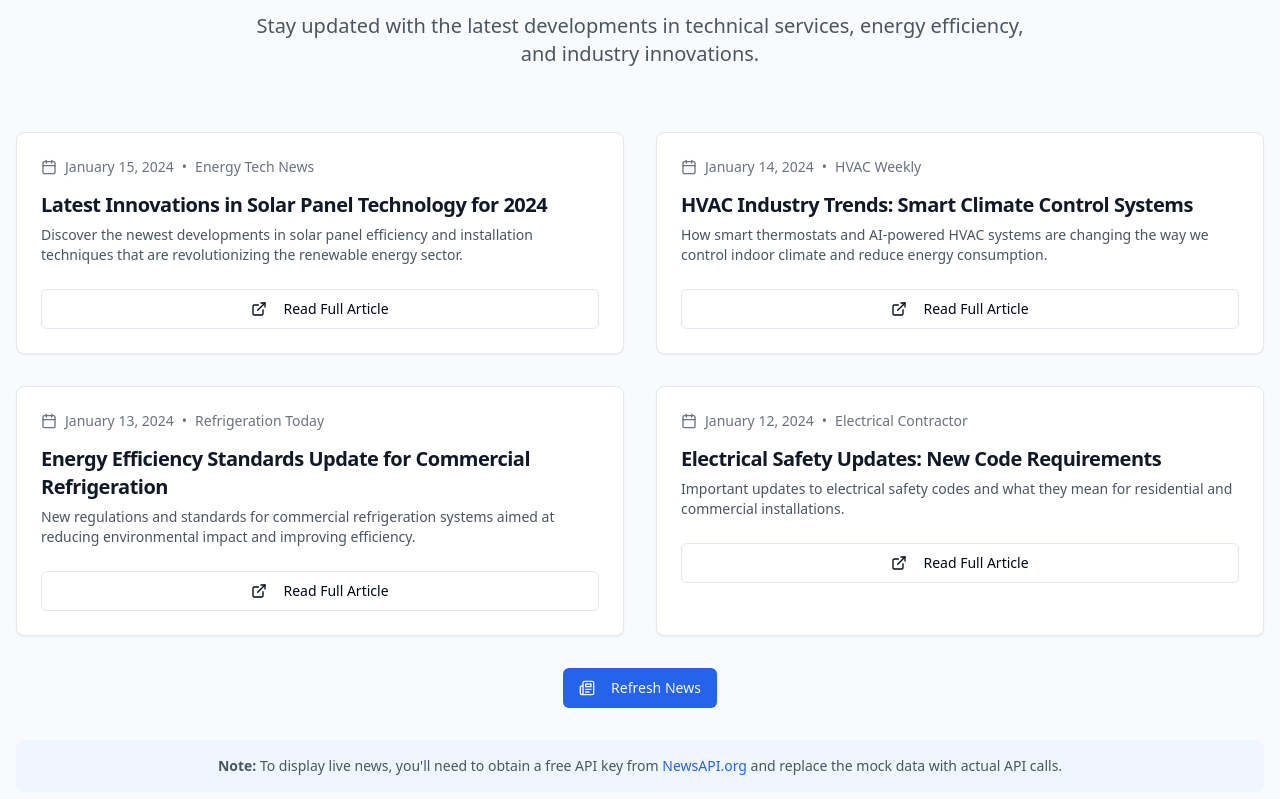
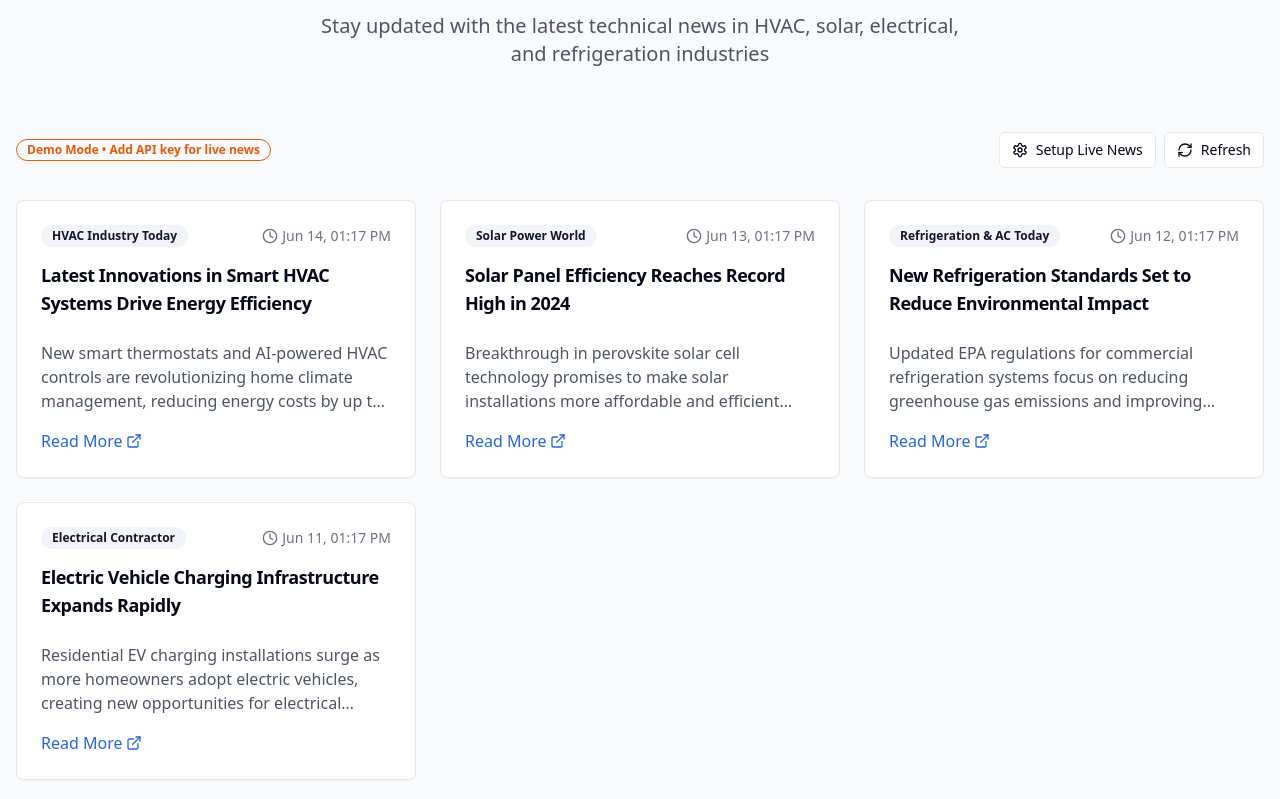
Before and after one commit to dayotunde25/cool-tech-solutions-hub, a React (Vite) app: page / in a window 1280 px wide. Shown: the part 2961-3760 px from the top of the page. Built offline with nearby package versions, Linux system fonts and the light colour scheme.

Commit message:
Automate industry news feed
Implement automated fetching of industry news related to technical services. The news will be dynamically updated on the interface.

```diff
--- a/src/components/News.tsx
+++ b/src/components/News.tsx
@@ -1,176 +1,312 @@
 
 import { useState, useEffect } from 'react';
-import { Card, CardContent, CardDescription, CardHeader, CardTitle } from '@/components/ui/card';
+import { Card, CardContent, CardHeader, CardTitle } from '@/components/ui/card';
+import { Badge } from '@/components/ui/badge';
+import { Input } from '@/components/ui/input';
 import { Button } from '@/components/ui/button';
-import { Newspaper, ExternalLink, Calendar } from 'lucide-react';
+import { Clock, ExternalLink, RefreshCw, Key, Settings } from 'lucide-react';
 import { useToast } from '@/hooks/use-toast';
 
 interface NewsArticle {
   title: string;
   description: string;
   url: string;
-  urlToImage: string;
   publishedAt: string;
   source: {
     name: string;
   };
+  urlToImage?: string;
 }
 
 const News = () => {
   const [articles, setArticles] = useState<NewsArticle[]>([]);
-  const [loading, setLoading] = useState(true);
+  const [loading, setLoading] = useState(false);
+  const [apiKey, setApiKey] = useState('');
+  const [savedApiKey, setSavedApiKey] = useState('');
+  const [showApiSetup, setShowApiSetup] = useState(false);
   const { toast } = useToast();
 
+  // Technical keywords for filtering relevant news
+  const techKeywords = [
+    'HVAC', 'air conditioning', 'refrigeration', 'solar panels', 'electrical',
+    'inverter', 'heat pump', 'cooling system', 'energy efficiency', 'smart home',
+    'renewable energy', 'electric vehicle charging', 'home automation', 'solar energy',
+    'electrical systems', 'refrigeration technology', 'climate control'
+  ];
+
   useEffect(() => {
-    fetchNews();
+    // Load saved API key from localStorage
+    const saved = localStorage.getItem('newsApiKey');
+    if (saved) {
+      setSavedApiKey(saved);
+      fetchNews(saved);
+    } else {
+      // Show mock data if no API key
+      loadMockData();
+    }
   }, []);
 
-  const fetchNews = async () => {
-    try {
-      setLoading(true);
-      // Using NewsAPI.org - requires API key for production
-      // For demo purposes, using a mock response structure
-
-      // In production, you would use:
-      // const response = await fetch(`https://newsapi.org/v2/everything?q=HVAC OR refrigeration OR solar OR electrical&sortBy=publishedAt&apiKey=YOUR_API_KEY`);
-
-      // For now, we'll create mock data to demonstrate the structure
+  const loadMockData = () => {
     const mockArticles: NewsArticle[] = [
       {
-          title: "Latest Innovations in Solar Panel Technology for 2024",
-          description: "Discover the newest developments in solar panel efficiency and installation techniques that are revolutionizing the renewable energy sector.",
+        title: "Latest Innovations in Smart HVAC Systems Drive Energy Efficiency",
+        description: "New smart thermostats and AI-powered HVAC controls are revolutionizing home climate management, reducing energy costs by up to 30%.",
         url: "#",
-          urlToImage: "/placeholder.svg",
-          publishedAt: "2024-01-15T10:30:00Z",
-          source: { name: "Energy Tech News" }
+        publishedAt: new Date(Date.now() - 24 * 60 * 60 * 1000).toISOString(),
+        source: { name: "HVAC Industry Today" }
       },
       {
-          title: "HVAC Industry Trends: Smart Climate Control Systems",
-          description: "How smart thermostats and AI-powered HVAC systems are changing the way we control indoor climate and reduce energy consumption.",
+        title: "Solar Panel Efficiency Reaches Record High in 2024",
+        description: "Breakthrough in perovskite solar cell technology promises to make solar installations more affordable and efficient than ever before.",
         url: "#",
-          urlToImage: "/placeholder.svg",
-          publishedAt: "2024-01-14T14:20:00Z",
-          source: { name: "HVAC Weekly" }
+        publishedAt: new Date(Date.now() - 2 * 24 * 60 * 60 * 1000).toISOString(),
+        source: { name: "Solar Power World" }
       },
       {
-          title: "Energy Efficiency Standards Update for Commercial Refrigeration",
-          description: "New regulations and standards for commercial refrigeration systems aimed at reducing environmental impact and improving efficiency.",
+        title: "New Refrigeration Standards Set to Reduce Environmental Impact",
+        description: "Updated EPA regulations for commercial refrigeration systems focus on reducing greenhouse gas emissions and improving energy efficiency.",
         url: "#",
-          urlToImage: "/placeholder.svg",
-          publishedAt: "2024-01-13T09:15:00Z",
-          source: { name: "Refrigeration Today" }
+        publishedAt: new Date(Date.now() - 3 * 24 * 60 * 60 * 1000).toISOString(),
+        source: { name: "Refrigeration & AC Today" }
       },
       {
-          title: "Electrical Safety Updates: New Code Requirements",
-          description: "Important updates to electrical safety codes and what they mean for residential and commercial installations.",
+        title: "Electric Vehicle Charging Infrastructure Expands Rapidly",
+        description: "Residential EV charging installations surge as more homeowners adopt electric vehicles, creating new opportunities for electrical contractors.",
         url: "#",
-          urlToImage: "/placeholder.svg",
-          publishedAt: "2024-01-12T16:45:00Z",
+        publishedAt: new Date(Date.now() - 4 * 24 * 60 * 60 * 1000).toISOString(),
         source: { name: "Electrical Contractor" }
       }
     ];
+    setArticles(mockArticles);
+  };
 
-      setArticles(mockArticles);
+  const saveApiKey = () => {
+    if (!apiKey.trim()) {
+      toast({
+        title: "Error",
+        description: "Please enter a valid API key",
+        variant: "destructive"
+      });
+      return;
+    }
+    localStorage.setItem('newsApiKey', apiKey);
+    setSavedApiKey(apiKey);
+    setApiKey('');
+    setShowApiSetup(false);
+    fetchNews(apiKey);
+    toast({
+      title: "Success",
+      description: "API key saved! Now fetching live news..."
+    });
+  };
+
+  const fetchNews = async (key: string = savedApiKey) => {
+    if (!key) {
+      loadMockData();
+      return;
+    }
+
+    setLoading(true);
+    try {
+      // Search for technical news using relevant keywords
+      const queries = ['HVAC technology', 'solar energy systems', 'electrical installation', 'refrigeration innovation'];
+      const randomQuery = queries[Math.floor(Math.random() * queries.length)];
+
+      const response = await fetch(
+        `https://newsapi.org/v2/everything?q=${encodeURIComponent(randomQuery)}&sortBy=publishedAt&pageSize=12&language=en&apiKey=${key}`
+      );
+
+      if (!response.ok) {
+        throw new Error(`API Error: ${response.status}`);
+      }
+
+      const data = await response.json();
+
+      if (data.status === 'error') {
+        throw new Error(data.message || 'Failed to fetch news');
+      }
+
+      // Filter articles for technical relevance
+      const filteredArticles = data.articles.filter((article: NewsArticle) => {
+        const content = `${article.title} ${article.description}`.toLowerCase();
+        return techKeywords.some(keyword => content.includes(keyword.toLowerCase())) &&
+               article.description && article.title;
+      });
+
+      setArticles(filteredArticles.slice(0, 6));
 
       toast({
         title: "News Updated",
-        description: "Latest industry news has been loaded successfully.",
+        description: `Found ${filteredArticles.length} relevant technical articles`
       });
     } catch (error) {
       console.error('Error fetching news:', error);
       toast({
         title: "Error",
-        description: "Failed to load news articles. Please try again later.",
-        variant: "destructive",
+        description: error instanceof Error ? error.message : "Failed to fetch news. Showing cached content.",
+        variant: "destructive"
       });
+      // Fall back to mock data on error
+      loadMockData();
     } finally {
       setLoading(false);
     }
   };
 
+  // Auto-refresh every 30 minutes
+  useEffect(() => {
+    if (savedApiKey) {
+      const interval = setInterval(() => {
+        fetchNews();
+      }, 30 * 60 * 1000); // 30 minutes
+
+      return () => clearInterval(interval);
+    }
+  }, [savedApiKey]);
+
   const formatDate = (dateString: string) => {
-    const date = new Date(dateString);
-    return date.toLocaleDateString('en-US', {
-      year: 'numeric',
-      month: 'long',
-      day: 'numeric'
+    return new Date(dateString).toLocaleDateString('en-US', {
+      month: 'short',
+      day: 'numeric',
+      hour: '2-digit',
+      minute: '2-digit'
     });
   };
-
-  if (loading) {
-    return (
-      <section id="news" className="py-20 bg-gray-50">
-        <div className="container mx-auto px-4">
-          <div className="text-center">
-            <div className="animate-spin rounded-full h-12 w-12 border-b-2 border-blue-600 mx-auto"></div>
-            <p className="mt-4 text-gray-600">Loading latest news...</p>
-          </div>
-        </div>
-      </section>
-    );
-  }
 
   return (
     <section id="news" className="py-20 bg-gray-50">
       <div className="container mx-auto px-4">
         <div className="text-center mb-16">
           <h2 className="text-4xl font-bold text-gray-900 mb-4">Industry News</h2>
-          <p className="text-xl text-gray-600 max-w-3xl mx-auto">
-            Stay updated with the latest developments in technical services, energy efficiency,
-            and industry innovations.
+          <p className="text-xl text-gray-600 max-w-2xl mx-auto">
+            Stay updated with the latest technical news in HVAC, solar, electrical, and refrigeration industries
           </p>
         </div>
 
-        <div className="grid grid-cols-1 md:grid-cols-2 lg:grid-cols-2 gap-8 mb-8">
-          {articles.map((article, index) => (
-            <Card key={index} className="group hover:shadow-xl transition-all duration-300 transform hover:-translate-y-1">
+        {/* Controls */}
+        <div className="flex justify-between items-center mb-8 flex-wrap gap-4">
+          <div className="flex items-center gap-4">
+            {savedApiKey ? (
+              <Badge variant="outline" className="text-green-600 border-green-600">
+                ✓ Live News Active • Auto-refreshes every 30 min
+              </Badge>
+            ) : (
+              <Badge variant="outline" className="text-orange-600 border-orange-600">
+                Demo Mode • Add API key for live news
+              </Badge>
+            )}
+          </div>
+
+          <div className="flex gap-2">
+            <Button
+              onClick={() => setShowApiSetup(!showApiSetup)}
+              variant="outline"
+              size="sm"
+              className="flex items-center gap-2"
+            >
+              <Settings className="w-4 h-4" />
+              {savedApiKey ? 'Update API' : 'Setup Live News'}
+            </Button>
+            <Button
+              onClick={() => fetchNews()}
+              disabled={loading}
+              variant="outline"
+              size="sm"
+              className="flex items-center gap-2"
+            >
+              <RefreshCw className={`w-4 h-4 ${loading ? 'animate-spin' : ''}`} />
+              {loading ? 'Updating...' : 'Refresh'}
+            </Button>
+          </div>
+        </div>
+
+        {/* API Key Setup */}
+        {showApiSetup && (
+          <Card className="mb-8 border-blue-200 bg-blue-50">
             <CardHeader>
-                <div className="flex items-center space-x-2 text-sm text-gray-500 mb-2">
-                  <Calendar className="w-4 h-4" />
-                  <span>{formatDate(article.publishedAt)}</span>
-                  <span>•</span>
-                  <span>{article.source.name}</span>
-                </div>
-                <CardTitle className="text-xl font-bold text-gray-900 group-hover:text-blue-600 transition-colors">
-                  {article.title}
+              <CardTitle className="flex items-center gap-2 text-blue-800">
+                <Key className="w-5 h-5" />
+                Setup Live News API
               </CardTitle>
-                <CardDescription className="text-gray-600">
-                  {article.description}
-                </CardDescription>
             </CardHeader>
             <CardContent>
-                <Button
-                  variant="outline"
-                  className="w-full group-hover:bg-blue-50 group-hover:border-blue-300"
-                  onClick={() => window.open(article.url, '_blank')}
+              <p className="text-blue-700 mb-4">
+                Get live industry news by adding your NewsAPI key. Get a free key at{' '}
+                <a href="https://newsapi.org" target="_blank" rel="noopener noreferrer" className="underline font-semibold">
+                  newsapi.org
+                </a>{' '}
+                (Free plan includes 100 requests/day)
+              </p>
+              <div className="flex gap-2">
+                <Input
+                  type="password"
+                  placeholder="Enter your NewsAPI key"
+                  value={apiKey}
+                  onChange={(e) => setApiKey(e.target.value)}
+                  className="flex-1"
+                />
+                <Button onClick={saveApiKey} className="bg-blue-600 hover:bg-blue-700">
+                  Save & Activate
+                </Button>
+              </div>
+            </CardContent>
+          </Card>
+        )}
+
+        {/* Loading State */}
+        {loading && (
+          <div className="text-center py-12">
+            <RefreshCw className="w-8 h-8 animate-spin mx-auto mb-4 text-blue-600" />
+            <p className="text-gray-600">Fetching latest industry news...</p>
+          </div>
+        )}
+
+        {/* News Grid */}
+        <div className="grid grid-cols-1 md:grid-cols-2 lg:grid-cols-3 gap-6">
+          {articles.map((article, index) => (
+            <Card key={index} className="hover:shadow-lg transition-shadow">
+              {article.urlToImage && (
+                <div className="h-48 overflow-hidden rounded-t-lg">
+                  <img
+                    src={article.urlToImage}
+                    alt={article.title}
+                    className="w-full h-full object-cover"
+                    onError={(e) => {
+                      e.currentTarget.style.display = 'none';
+                    }}
+                  />
+                </div>
+              )}
+              <CardHeader>
+                <div className="flex items-center justify-between mb-2">
+                  <Badge variant="secondary">{article.source.name}</Badge>
+                  <div className="flex items-center text-sm text-gray-500">
+                    <Clock className="w-4 h-4 mr-1" />
+                    {formatDate(article.publishedAt)}
+                  </div>
+                </div>
+                <CardTitle className="text-lg line-clamp-2">{article.title}</CardTitle>
+              </CardHeader>
+              <CardContent>
+                <p className="text-gray-600 line-clamp-3 mb-4">{article.description}</p>
+                <a
+                  href={article.url}
+                  target="_blank"
+                  rel="noopener noreferrer"
+                  className="inline-flex items-center text-blue-600 hover:text-blue-800 font-medium"
                 >
-                  <ExternalLink className="w-4 h-4 mr-2" />
-                  Read Full Article
-                </Button>
+                  Read More <ExternalLink className="w-4 h-4 ml-1" />
+                </a>
               </CardContent>
             </Card>
           ))}
         </div>
 
-        <div className="text-center">
-          <Button
-            onClick={fetchNews}
-            className="bg-blue-600 hover:bg-blue-700"
-          >
-            <Newspaper className="w-4 h-4 mr-2" />
-            Refresh News
-          </Button>
+        {!loading && articles.length === 0 && (
+          <div className="text-center py-12">
+            <p className="text-gray-600">No news articles found. Try refreshing or setting up the API key for live news.</p>
           </div>
-
-        <div className="mt-8 p-4 bg-blue-50 rounded-lg">
-          <p className="text-sm text-gray-600 text-center">
-            <strong>Note:</strong> To display live news, you'll need to obtain a free API key from{' '}
-            <a href="https://newsapi.org" target="_blank" rel="noopener noreferrer" className="text-blue-600 hover:underline">
-              NewsAPI.org
-            </a>{' '}
-            and replace the mock data with actual API calls.
-          </p>
-        </div>
+        )}
       </div>
     </section>
   );
```
Lines whose indentation alone changed are shown as unchanged.
